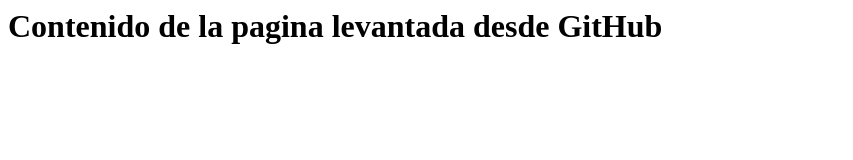
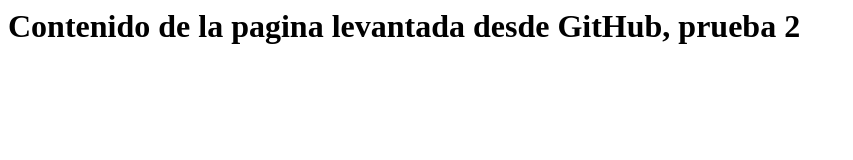
Before and after one commit to pablobrondo/Cursos, a plain HTML site: page index.html in a window 1280 px wide. Shown: the whole page, without its empty margins (0-853 px from the left). Drawn offline with Linux system fonts and the light colour scheme.

Commit message:
Update index.html

```diff
--- a/index.html
+++ b/index.html
@@ -3,6 +3,6 @@
 <title>Pagina levantada desde GitHub</title>
 </head>
 <body>
-<h1>Contenido de la pagina levantada desde GitHub</h1>
+<h1>Contenido de la pagina levantada desde GitHub, prueba 2</h1>
 </body>
 </html>
```
